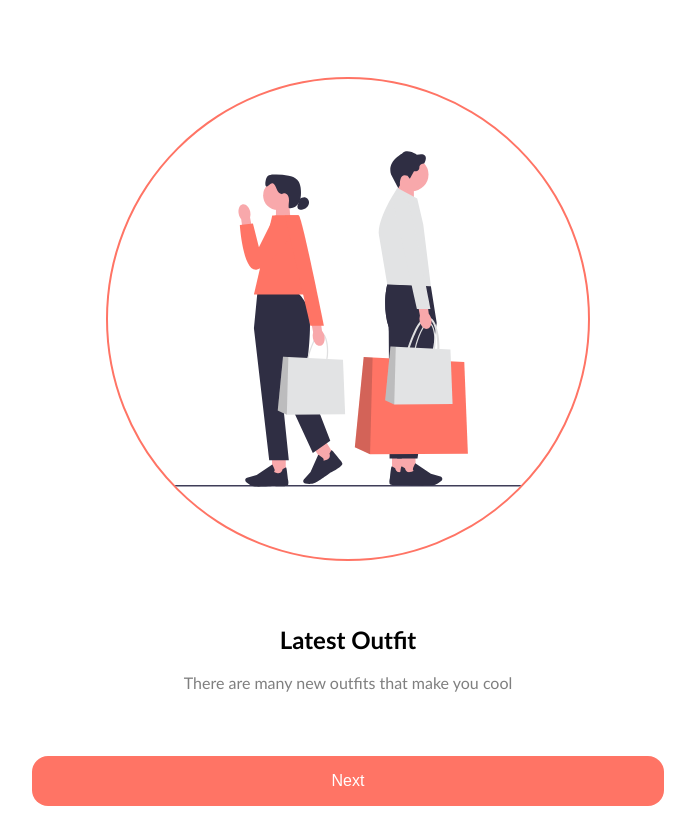
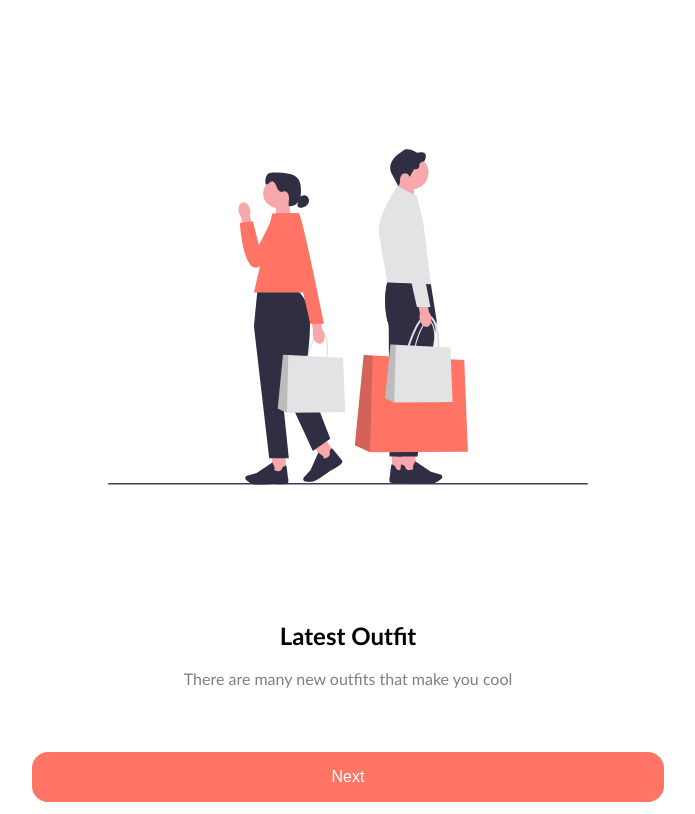
Before and after one commit to Abuaslamtech/Five, a plain HTML site: page index.html in a window 1280 px wide. Shown: the part 69-883 px from the top of the page, without its empty margins (292-987 px from the left). Drawn offline with Linux system fonts and the light colour scheme.

Commit message:
removed border

```diff
--- a/style.css
+++ b/style.css
@@ -12,8 +12,6 @@ main img {
   display: block;
   margin: auto;
   margin-top: 5rem;
-  border: 2px solid #ff7465;
-  border-radius: 50%;
 }
 .description h2 {
   text-align: center;
```
